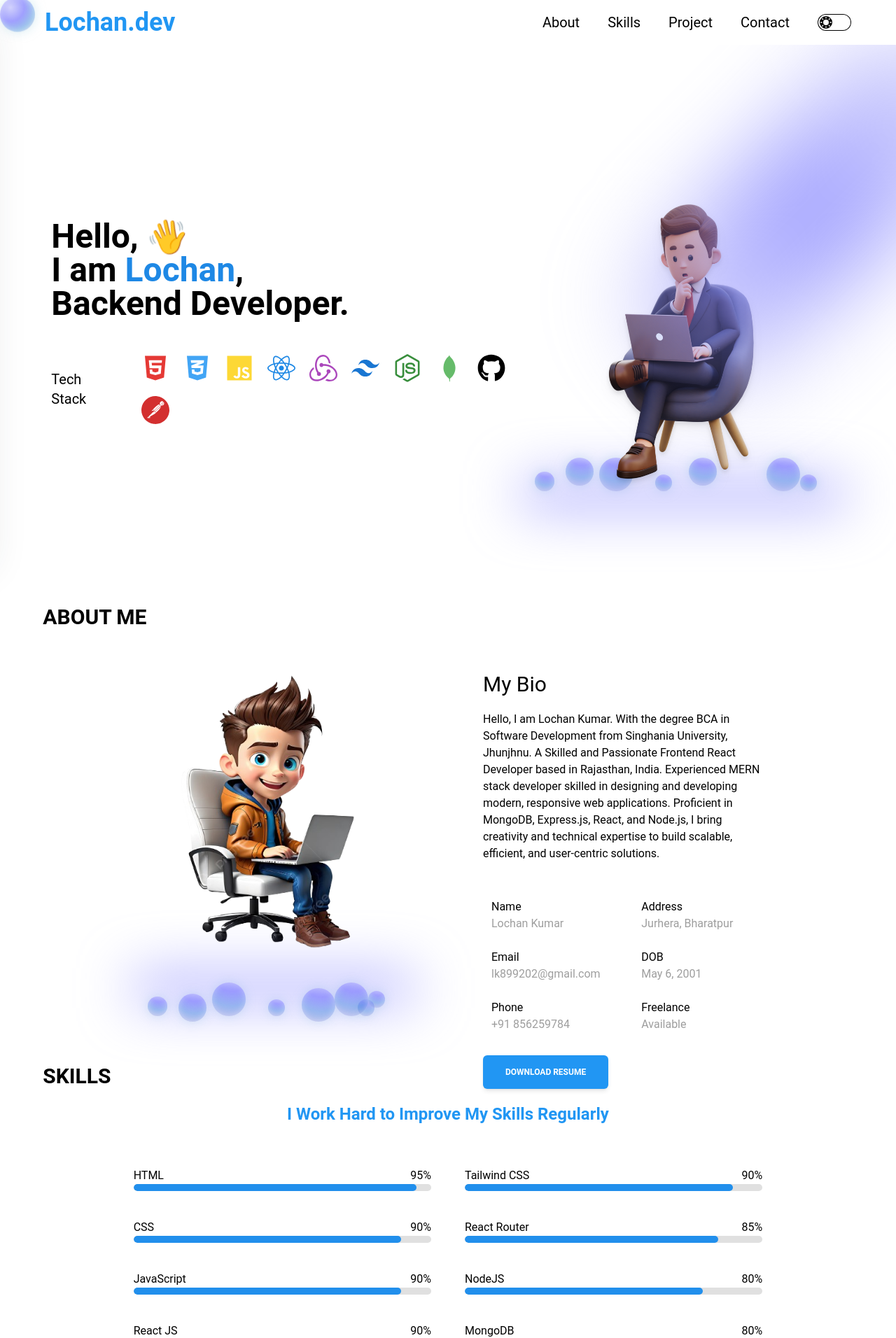
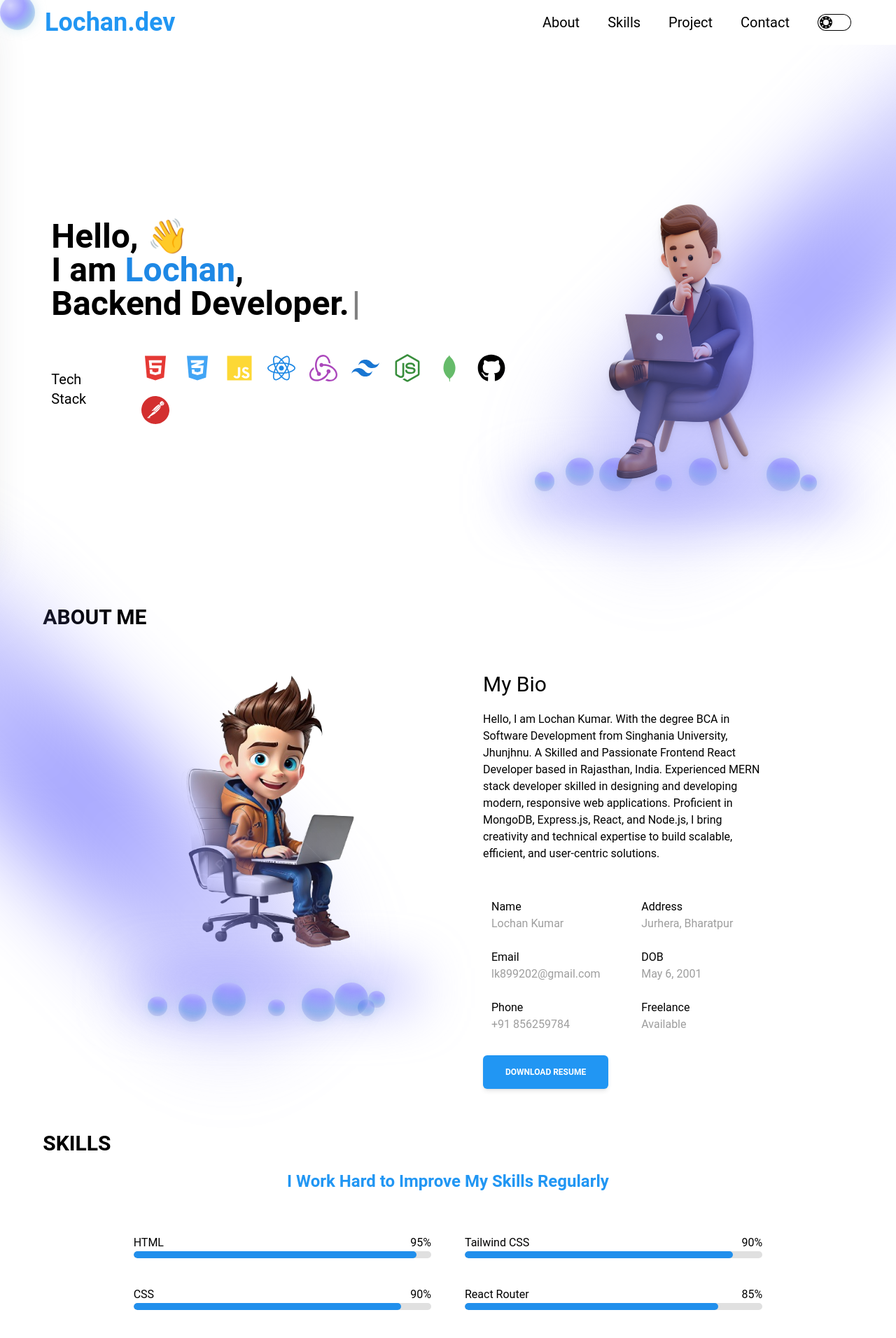
Before and after one commit to Lucky12-call/my-portfolio, a React (Vite) app: page / in a window 1280 px wide. Shown: the top 1912 px of the page at 70% size. Built offline with nearby package versions, Linux system fonts and the light colour scheme.

Commit message:
refactor: reorganize project structure and update component imports

```diff
--- a/src/App.jsx
+++ b/src/App.jsx
@@ -19,7 +19,7 @@ function App() {
       <RouterProvider router={router} />
       {/* Background spotlight */}
       <div
-        className="absolute w-40 md:w-60 h-96 md:h-[600px] rotate-45 bg-spotlight rounded-full blur-3xl opacity-50"
+        className="absolute w-40 md:w-60 h-96 md:h-[850px] rotate-45 bg-spotlight rounded-full blur-3xl opacity-50 z-10"
         style={{
           right: `0px`,
           top: `0px`,
--- a/src/components/About.jsx
+++ b/src/components/About.jsx
@@ -1,5 +1,5 @@
 import { useEffect, useRef } from "react";
-import { animateBox } from "./animation";
+import { animateBox } from "./data/animation";
 import { Button } from "@material-tailwind/react";
 
 const About = () => {
@@ -31,10 +31,19 @@ const About = () => {
 
             <div className="h-8 w-full bg-[#9090ff] absolute bottom-2 md:-bottom-2 blur-2xl left-0 z-50"></div>
 
+            {/* Background spotlight */}
+            <div
+              className="absolute w-40 md:w-60 h-96 md:h-[850px] -rotate-45 bg-spotlight rounded-full blur-3xl opacity-50 "
+              style={{
+                left: `-200px`,
+                top: `-250px`,
+              }}
+            ></div>
+
             <img
               src="images/about-avatar.png"
               alt="my-img"
-              className="bg-transparent rounded-xl hover:scale-105 transition-transform "
+              className="bg-transparent rounded-xl hover:scale-105 transition-transform z-50"
             />
           </div>
 
@@ -44,9 +53,14 @@ const About = () => {
               My Bio
             </h1>
             <h1 className="mt-2 lg:mt-5 ">
-              Hello, I am Lochan Kumar. With the degree BCA in Software Development
-              from Singhania University, Jhunjhnu. A Skilled and Passionate
-              Frontend React Developer based in Rajasthan, India. Experienced MERN stack developer skilled in designing and developing modern, responsive web applications. Proficient in MongoDB, Express.js, React, and Node.js, I bring creativity and technical expertise to build scalable, efficient, and user-centric solutions.
+              Hello, I am Lochan Kumar. With the degree BCA in Software
+              Development from Singhania University, Jhunjhnu. A Skilled and
+              Passionate Frontend React Developer based in Rajasthan, India.
+              Experienced MERN stack developer skilled in designing and
+              developing modern, responsive web applications. Proficient in
+              MongoDB, Express.js, React, and Node.js, I bring creativity and
+              technical expertise to build scalable, efficient, and user-centric
+              solutions.
             </h1>
 
             <table className="w-full mt-5 lg:mt-10">
--- a/src/components/Contact.jsx
+++ b/src/components/Contact.jsx
@@ -2,7 +2,7 @@ import { Button, Input, Textarea } from "@material-tailwind/react";
 import { FaLocationDot, FaMessage, FaPhone } from "react-icons/fa6";
 import { useForm } from "react-hook-form";
 import { useEffect, useRef } from "react";
-import { animateBox } from "./animation";
+import { animateBox } from "./data/animation";
 import { useThemeStore } from "../store/useThemeStore";
 
 const Contact = () => {
--- a/src/components/Footer.jsx
+++ b/src/components/Footer.jsx
@@ -2,32 +2,42 @@ import { IconButton } from "@material-tailwind/react";
 import { FaGithub, FaXTwitter, FaLinkedin } from "react-icons/fa6";
 
 const Footer = () => {
-
   return (
     <section className="bg-forth text-white w-full flex flex-col items-center mt-10 md:mt-20">
       <p className="text-sm md:text-lg text-center px-5 md:px-12 text-blue-500">
-      “Take the attitude of a student, never be too big to ask questions, never know too much to learn something new.” 🙂😉
+        “Take the attitude of a student, never be too big to ask questions,
+        never know too much to learn something new.” 🙂😉
       </p>
       <div className="flex gap-5 m-5 items-center">
         <a href="https://www.linkedin.com/in/lochan-kumar-8334011b0/">
           <IconButton className="bg-transparent">
-            <FaLinkedin color="#218FEC" className="h-6 w-6 sm:h-8 sm:w-8 md:h-10 md:w-10 hover:scale-110 transition-transform " />
+            <FaLinkedin
+              color="#218FEC"
+              className="h-6 w-6 sm:h-8 sm:w-8 md:h-10 md:w-10 hover:scale-110 transition-transform "
+            />
           </IconButton>
         </a>
 
         <a href="https://github.com/Lucky12-call">
           <IconButton className="bg-transparent">
-            <FaGithub color="#218FEC" className="h-6 w-6 sm:h-8 sm:w-8 md:h-10 md:w-10 hover:scale-110 transition-transform" />
+            <FaGithub
+              color="#218FEC"
+              className="h-6 w-6 sm:h-8 sm:w-8 md:h-10 md:w-10 hover:scale-110 transition-transform"
+            />
           </IconButton>
         </a>
 
         <a href="https://twitter.com/LochanKuma2473">
           <IconButton className="bg-transparent">
-            <FaXTwitter color="#218FEC"  className="h-6 w-6 sm:h-8 sm:w-8 md:h-10 md:w-10 hover:scale-110 transition-transform" />
+            <FaXTwitter
+              color="#218FEC"
+              className="h-6 w-6 sm:h-8 sm:w-8 md:h-10 md:w-10 hover:scale-110 transition-transform"
+            />
           </IconButton>
         </a>
       </div>
-      <p className="m-5">lk899202@gmail.com</p>
+      <p className="mt-5">© 2025 Lochan.dev, All rights reserved.</p>
+      <p className="m-2">lk899202@gmail.com</p>
     </section>
   );
 };
--- a/src/components/Hero.jsx
+++ b/src/components/Hero.jsx
@@ -1,5 +1,5 @@
 import { useEffect, useRef } from "react";
-import { animateBox } from "./animation";
+import { animateBox } from "./data/animation";
 import TypingText from "./TypingText";
 import { DiMongodb } from "react-icons/di";
 import { IoLogoJavascript } from "react-icons/io5";
@@ -77,7 +77,7 @@ const Hero = () => {
 
           <div className="h-6 md:h-8 w-full bg-[#9090ff] absolute -bottom-2 blur-2xl left-0"></div>
           <img
-            className="h-72 w-72 sm:h-80 sm:w-80 md:h-[500px] md:w-[500px] mt-10 lg:mt-0  hover:scale-105 transition-transform drop-shadow-lg z-50"
+            className="h-80 w-80 md:h-[500px] md:w-[500px] mt-10 lg:mt-0  hover:scale-105 transition-transform drop-shadow-lg z-50"
             src="images/3d-img.webp"
             alt="main-img"
           />
--- a/src/components/Projects.jsx
+++ b/src/components/Projects.jsx
@@ -1,7 +1,7 @@
 import { useEffect, useRef } from "react";
-import { animateBox } from "./animation";
+import { animateBox } from "./data/animation";
 import { Button } from "@material-tailwind/react";
-import { projectArr } from "./projectData";
+import { projectArr } from "./data/projectData";
 import { FaGithub, FaCircleArrowRight } from "react-icons/fa6";
 
 const Projects = () => {
--- a/src/components/Skills.jsx
+++ b/src/components/Skills.jsx
@@ -1,6 +1,6 @@
-import { skillsArr } from "./skillsData";
+import { skillsArr } from "./data/skillsData";
 import { useEffect, useRef } from "react";
-import { animateBox } from "./animation";
+import { animateBox } from "./data/animation";
 import ProgressBar from "./ProgressBar";
 
 const Skills = () => {
@@ -12,7 +12,7 @@ const Skills = () => {
 
   return (
     <>
-      <section ref={skill} id="skills" className="mt-10 md:mt-20 w-full">
+      <section ref={skill} id="skills" className="mt-10 md:mt-44 w-full">
         <h1 className="text-xl md:text-2xl lg:text-3xl font-bold pl-2">
           SKILLS
         </h1>
--- a/src/components/ThemesArr.js
+++ /dev/null
@@ -1,4 +0,0 @@
-export const themesArray = [
-  "dark",
-  "light",
-];
--- a/src/components/projectData.js
+++ b/src/components/data/projectData.js
@@ -23,6 +23,13 @@ export const projectArr = [
   },
   {
     id: 4,
+    projectImg: "images/printify-website.png",
+    projectName: "Printify Website",
+    liveLink: "https://printify-reactjs.vercel.app",
+    githubLink: "https://github.com/Lucky12-call/printify-reactjs.git",
+  },
+  {
+    id: 5,
     projectImg: "images/amrutam-website.png",
     projectName: "Amrutam Website",
     liveLink: "https://amrutam-reactjs.vercel.app",
```
Also changed, not shown: public/images/printify-website.png (added), src/components/data/animation.js (renamed from src/components/animation.js), src/components/data/skillsData.js (renamed from src/components/skillsData.js).
